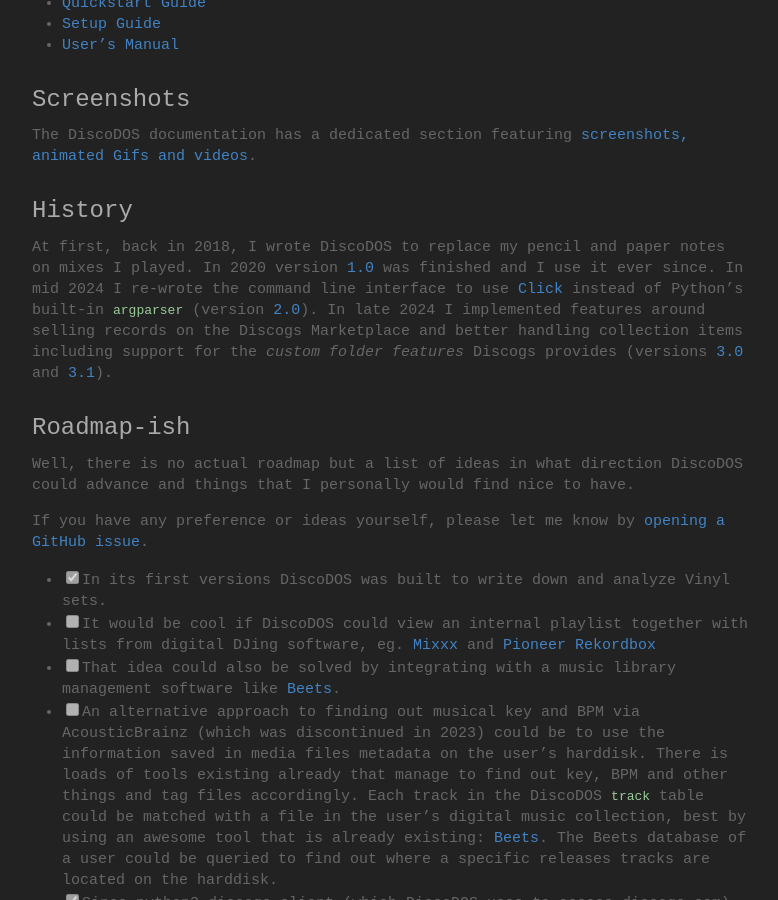
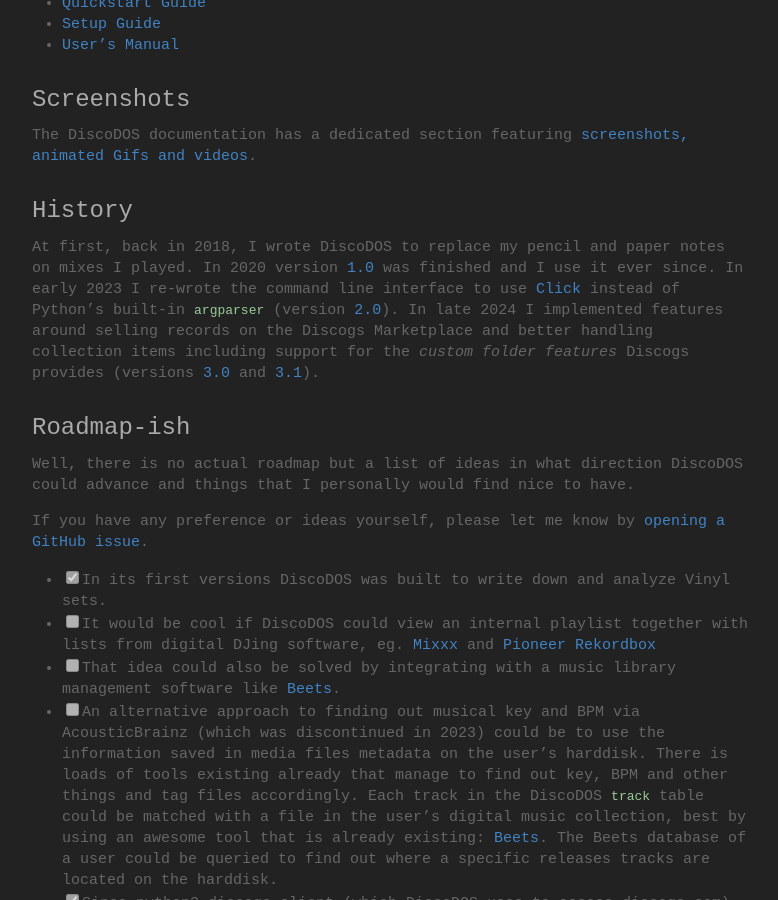
Before and after one commit to JOJ0/discodos, a Jekyll site: the page built from docs/index.md, in a window 1280 px wide and 900 px high, scrolled down 739 px. Shown: the whole window, without its empty margins (248-1026 px from the left). Built offline with Jekyll 4.4.1, drawn with Linux system fonts in a browser that asks for light colours; some web fonts are replaced.

Commit message:
Fix website history Click rewrite year

```diff
--- a/docs/index.md
+++ b/docs/index.md
@@ -10,7 +10,7 @@
 
 ## History
 
-At first, back in 2018, I wrote DiscoDOS to replace my pencil and paper notes on mixes I played. In 2020 version [1.0](https://github.com/JOJ0/discodos/releases/tag/v1.0_rc2) was finished and I use it ever since. In mid 2024 I re-wrote the command line interface to use [Click](https://click.palletsprojects.com/en/stable/why/) instead of Python's built-in `argparser` (version [2.0](https://github.com/JOJ0/discodos/releases/tag/v2.0)). In late 2024 I implemented features around selling records on the Discogs Marketplace and better handling collection items including support for the _custom folder features_ Discogs provides (versions [3.0](https://github.com/JOJ0/discodos/releases/tag/v3.0) and [3.1](https://github.com/JOJ0/discodos/releases/tag/v3.1)).
+At first, back in 2018, I wrote DiscoDOS to replace my pencil and paper notes on mixes I played. In 2020 version [1.0](https://github.com/JOJ0/discodos/releases/tag/v1.0_rc2) was finished and I use it ever since. In early 2023 I re-wrote the command line interface to use [Click](https://click.palletsprojects.com/en/stable/why/) instead of Python's built-in `argparser` (version [2.0](https://github.com/JOJ0/discodos/releases/tag/v2.0)). In late 2024 I implemented features around selling records on the Discogs Marketplace and better handling collection items including support for the _custom folder features_ Discogs provides (versions [3.0](https://github.com/JOJ0/discodos/releases/tag/v3.0) and [3.1](https://github.com/JOJ0/discodos/releases/tag/v3.1)).
 
 ## Roadmap-ish
 
```
